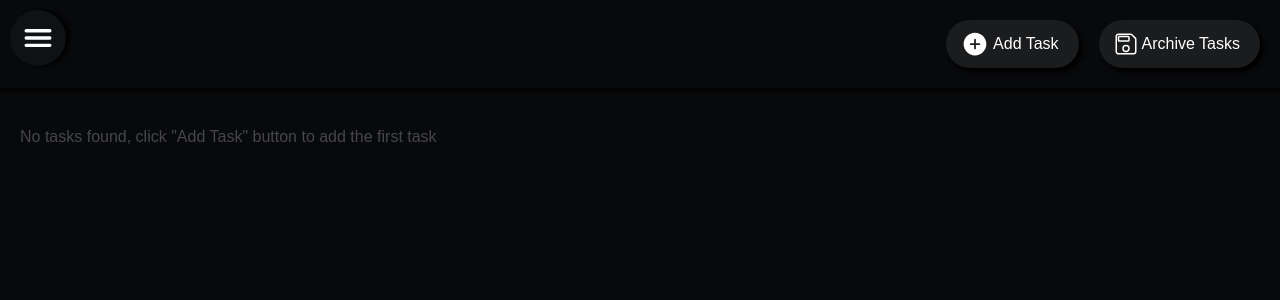
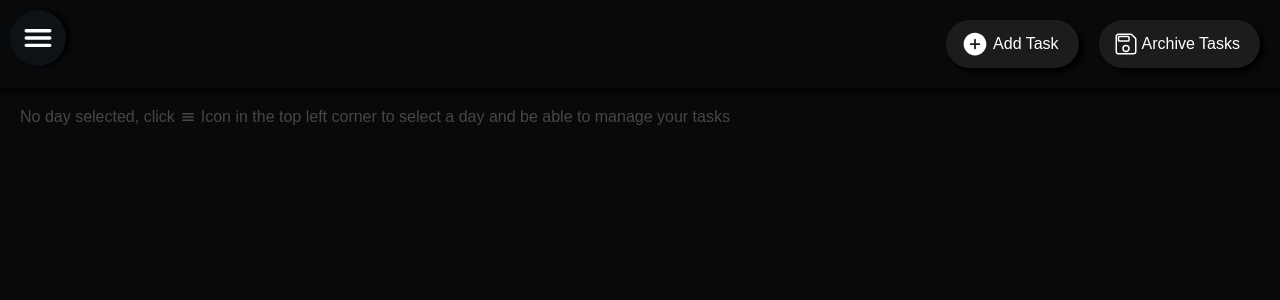
Before and after one commit to GustLSant/todo-app-react, a React (Vite) app: page /tasks in a window 1280 px wide. Shown: the top 300 px of the page. Built offline with nearby package versions, Linux system fonts and the light colour scheme.

Commit message:
instrucao para quando n tiver com dia selecionado

```diff
--- a/src/components/Button01/Button01.css
+++ b/src/components/Button01/Button01.css
@@ -9,6 +9,7 @@
     border-radius: 99px;
     background-color: var(--color-03);
     box-shadow: 4px 4px 4px black;
+    user-select: none;
 }
 
 .button-01:hover{
--- a/src/components/StepTask/StepTask.jsx
+++ b/src/components/StepTask/StepTask.jsx
@@ -25,7 +25,6 @@ function StepTask(props){
 
     React.useEffect(()=>{
         textAreaRef.current.style.height = '1.0em'
-        console.log(textAreaRef.current.scrollHeight)
         textAreaRef.current.style.height = `${textAreaRef.current.scrollHeight}px`
     }, [])
 
--- a/src/index.css
+++ b/src/index.css
@@ -7,6 +7,7 @@
   --color-06: #88DFF0; /* highlight 3 */
   --color-07: #30343a; /* taks highlight */
 
+  --color-instructions-text-01: rgba(255,255,255, 0.25);
   --color-alert-01: rgb(255, 50, 0);
 
   --anim-duration: 0.15s;
--- /dev/null
+++ b/src/routes/TasksDisplayer.css
@@ -0,0 +1,23 @@
+@import url('../index.css');
+
+.tasks-displayer{
+    display: flex;
+    flex-direction: column;
+    max-height: 100%;
+}
+
+.tasks-displayer__buttons-container{
+    display: flex;
+    gap: 20px;
+    justify-content: flex-end;
+    padding: 20px;
+    box-shadow: 0px 4px 4px rgba(0,0,0,0.75);
+}
+
+.tasks-displayer__instructions-container{
+    display: flex;
+    align-items: center;
+    gap: 5px;
+    padding: 20px;
+    color: var(--color-instructions-text-01);
+}
--- a/src/routes/TasksDisplayer.jsx
+++ b/src/routes/TasksDisplayer.jsx
@@ -1,26 +1,16 @@
 import React from "react"
+import './TasksDisplayer.css'
 import { TasksContext } from '../contexts/TasksContext'
 import TasksContainer from '../components/TasksContainer/TasksContainer'
 import Button01 from '../components/Button01/Button01'
-import { IoAddCircle, IoSaveOutline } from 'react-icons/io5'
+import { IoAddCircle, IoSaveOutline, IoMenu } from 'react-icons/io5'
 
 
 function TasksDisplayer() {
     const {tasks, setTasksData, getUniqueID} = React.useContext(TasksContext)
-    const taskDisplayerStyles = {
-        display: 'flex',
-        flexDirection: 'column',
-        maxHeight: '100%',
-    }
-    const buttonsContainerStyles = {
-        display: 'flex',
-        gap: '20px',
-        justifyContent: 'flex-end',
-        padding: '20px',
-        boxShadow: '0px 4px 4px rgba(0,0,0,0.75)',
-    }
 
     function handleClickAddTask(){
+        if(tasks.day !== ''){
             let newTasksData = [...tasks.data] //precisa fazer um deep copy?
             newTasksData.push(
                 {
@@ -32,20 +22,38 @@ function TasksDisplayer() {
             )
             setTasksData(newTasksData)
         }
+        else{
+            return
+        }
+    }
 
 
     function handleClickArchiveTasks(){
-
+        if(tasks.day !== ''){
+            return
+        }
+        else{
+            return
+        }
     }
 
 
     return (
-        <div className="tasks-displayer" style={taskDisplayerStyles}>
-            <div className="tasks-displayer__buttons-container" style={buttonsContainerStyles}>
+        <div className="tasks-displayer">
+            <div className="tasks-displayer__buttons-container">
                 <Button01 label={'Add Task'} onClick={handleClickAddTask} icon={<IoAddCircle size={'28px'} />} size={'1.0em'} />
                 <Button01 label={'Archive Tasks'} onClick={handleClickArchiveTasks} icon={<IoSaveOutline size={'24px'} />} size={'1.0em'} />
             </div>
-            <TasksContainer />
+            {
+                (tasks.day !== '') ?
+                <TasksContainer /> :
+                <div className="tasks-displayer__instructions-container">
+                    <p>No day selected, click</p>
+                    <IoMenu />
+                    <p>Icon in the top left corner to select a day and be able to manage your tasks</p>
+                </div>
+
+            }
         </div>
     );
 }
```
Lines whose indentation alone changed are shown as unchanged.
